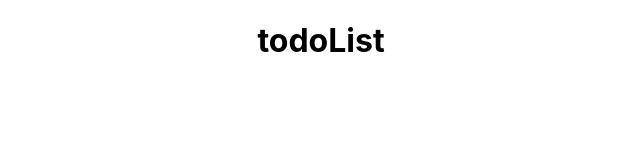
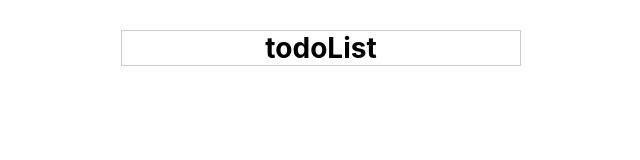
Before and after one commit to askwuxue/perfect-todolist, a React (Create React App) app: page / in a window 1280 px wide. Shown: the top 160 px of the page, without its empty margins (319-959 px from the left). Built offline with nearby package versions, Linux system fonts and the light colour scheme.

Commit message:
style init

```diff
--- a/src/App.css
+++ b/src/App.css
@@ -1,3 +1,8 @@
 .App {
+  width: 400px;
+  /* height: 400px; */
+  margin: 2.142857rem auto;
+  border: .071429rem solid #ccc;
+  box-sizing: border-box;
   text-align: center;
 }
--- a/src/index.css
+++ b/src/index.css
@@ -1,13 +1,14 @@
+* {
+  margin: 0;
+  padding: 0;
+}
+html {
+  font-size: 14px;
+}
 body {
-  margin: 0;
   font-family: -apple-system, BlinkMacSystemFont, 'Segoe UI', 'Roboto', 'Oxygen',
     'Ubuntu', 'Cantarell', 'Fira Sans', 'Droid Sans', 'Helvetica Neue',
     sans-serif;
   -webkit-font-smoothing: antialiased;
   -moz-osx-font-smoothing: grayscale;
 }
-
-code {
-  font-family: source-code-pro, Menlo, Monaco, Consolas, 'Courier New',
-    monospace;
-}
```
